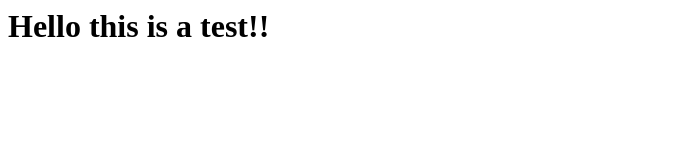
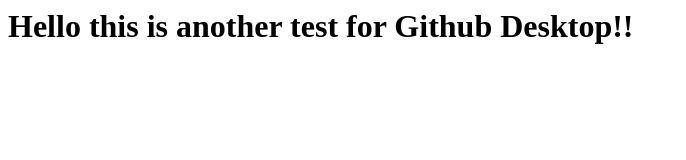
Before and after one commit to nithin-padiyar/nithin-padiyar.github.io, a plain HTML site: page index.html in a window 1280 px wide. Shown: the whole page, without its empty margins (0-686 px from the left). Drawn offline with Linux system fonts and the light colour scheme.

Commit message:
Update index.html

```diff
--- a/index.html
+++ b/index.html
@@ -1 +1 @@
-<h1>Hello this is a test!!</h1>
+<h1>Hello this is another test for Github Desktop!!</h1>
```
